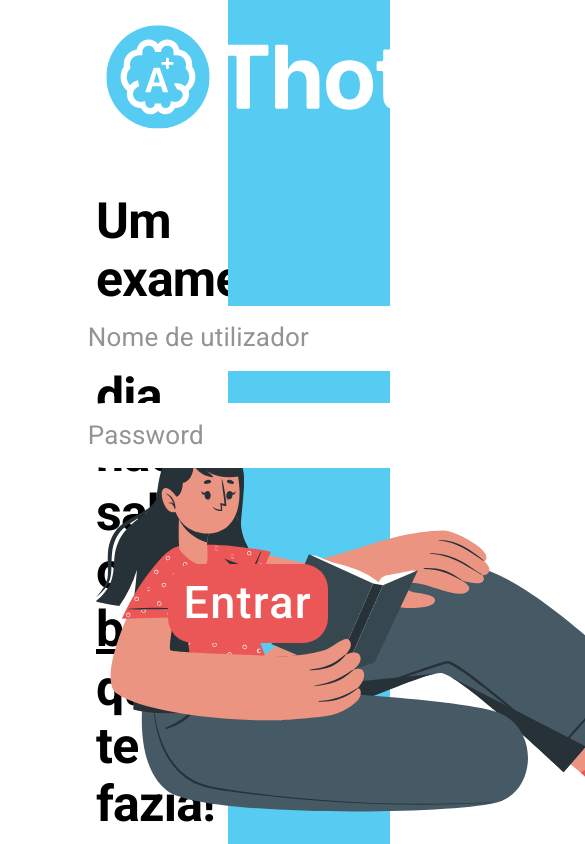
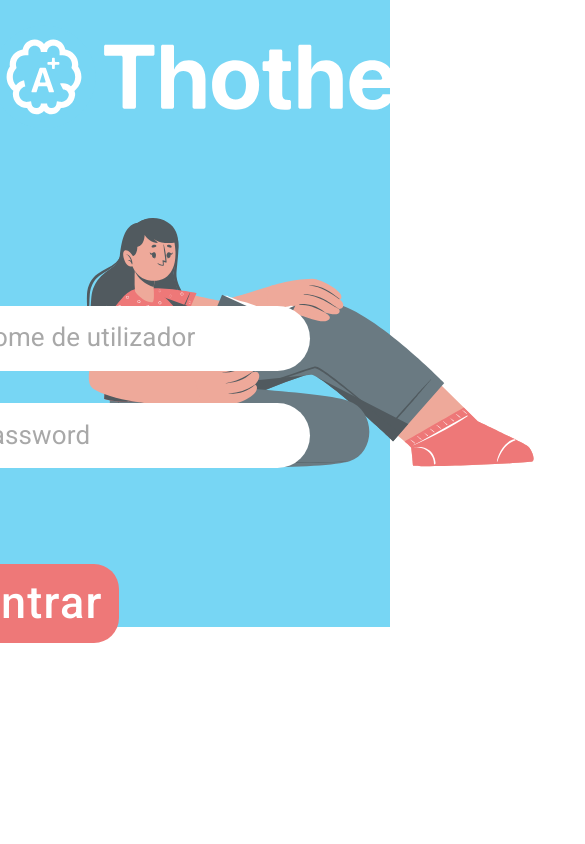
Before and after one commit to HackerSchool/Arquimedia, a React (Create React App) app in the folder frontend/: page /login in a window 390 px wide. Shown: the top 844 px of the page, 585 px wide, since content can reach past the window. Built offline with nearby package versions, Linux system fonts and the light colour scheme; the HTML template or start-up script is replaced by a standard one.

Commit message:
Resposiveness Login Page And Mobile adaptability

```diff
--- a/frontend/src/components/navbar/Navbar.js
+++ b/frontend/src/components/navbar/Navbar.js
@@ -98,6 +98,7 @@ const Navbar = () => {
 
 	}, []);
 
+
 	return (
 		<AppBar position="static" className={classes.navbar}>
 			<Toolbar className={classes.toolbar}>
--- a/frontend/src/pages/LoginPage.js
+++ b/frontend/src/pages/LoginPage.js
@@ -1,7 +1,10 @@
 import React from "react";
 import {
 	Grid,
-	Typography
+	Typography,
+	useTheme,
+	useMediaQuery,
+	Container,
 } from "@material-ui/core";
 import { makeStyles } from '@material-ui/core/styles';
 import LoginInput from "../components/login/LoginInput";
@@ -14,37 +17,86 @@ const useStyles = makeStyles(theme => ({
 		boxSizing: "border-box"
 	},
 	form: {
-		backgroundColor: "#56CCF2",
+		backgroundColor: theme.palette.primary.main,
+		opacity:0.8,
 	},
 	svg: {
-		position: 'absolute',
 		bottom: 0,
 		marginBottom: "2rem",
 		left: 0,
-		marginLeft: "6rem"
+		marginLeft: "6rem",
+		[theme.breakpoints.down('md')]:
+		{
+			height: 250,
+		},
+		[theme.breakpoints.down(820)]:
+		{
+			marginBottom: "-4rem",
+			marginLeft: "-2rem",
+		},
+
 	},
 	text: {
 		fontWeight: 'bold',
 		fontSize: 50,
+		[theme.breakpoints.between('sm', 'md')]:
+		{
+			fontSize: 35,
+		},
+		[theme.breakpoints.down('sm')]:
+		{
+			fontSize: 25,
+		},
+		[theme.breakpoints.down(900)]:
+		{
+			display: 'none',
+		},
+
 		textAlign: 'start',
 		marginLeft: '6rem',
 		marginTop: '12rem',
 	}
 }))
 
+
 const LoginPage = () => {
+
 	const classes = useStyles();
+	const theme = useTheme();
+	const isSmallScreen = useMediaQuery(theme.breakpoints.down('sm'));
 
 	return (
+		<div className={classes.form}>
+			{(isSmallScreen) ?
+			(
+
+			<Grid classes={classes.container} container direction="row" justifyContent="flex-start" alignItems="center"
+			>
+				<Grid item xs={4}>
+					<Typography variant="h1" className={classes.text}>Um exame por dia<br />não sabes o <span style={{textDecoration: 'underline'}}>bem</span> que te fazia!</Typography>
+					<Girl  className={classes.svg}/>
+				</Grid>
+				<Grid item xs={5}>
+					<LoginInput />
+				</Grid>
+			</Grid>
+
+			)
+				:
+			(
 			<Grid className={classes.container} container direction="row" align="center">
 				<Grid item xs={7}>
 					<Typography variant="h1" className={classes.text}>Um exame por dia<br />não sabes o <span style={{textDecoration: 'underline'}}>bem</span> que te fazia!</Typography>
 					<Girl  className={classes.svg}/>
 				</Grid>
-			<Grid className={classes.form} item xs={5}>
+				<Grid item xs={5}>
 					<LoginInput />
 				</Grid>
-		</Grid>
+			</Grid>)}
+
+		</div>
+
+
 	)
 }
 
```
Lines whose indentation alone changed are shown as unchanged.
